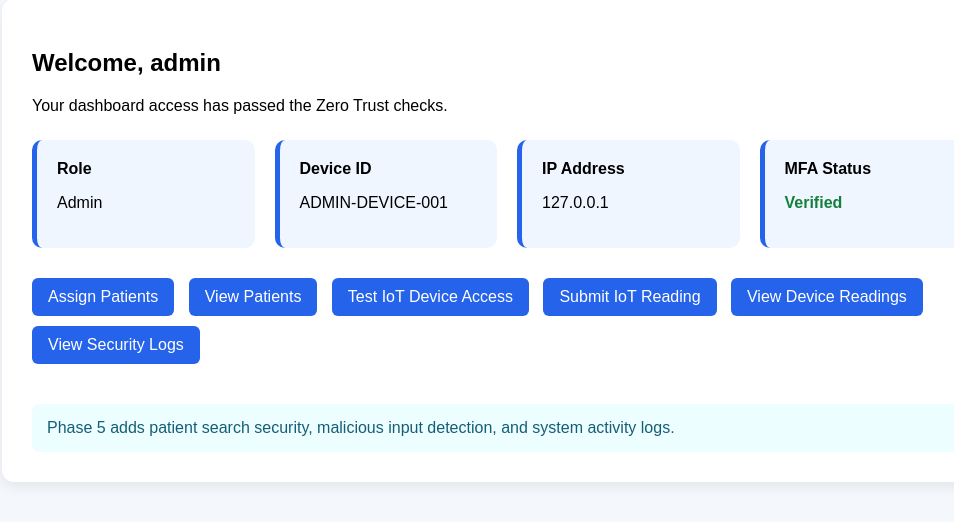
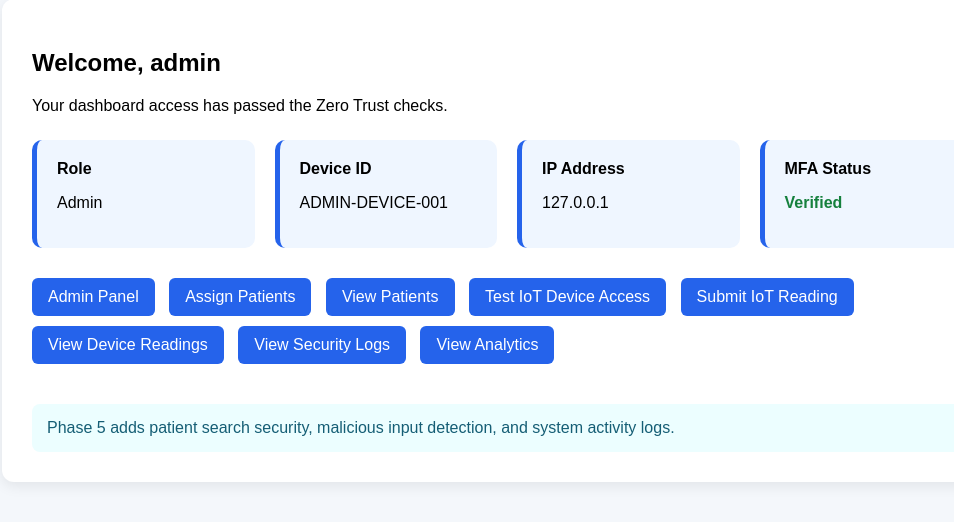
Before and after one commit to veevekmgr9/com771_zero_trust, a Flask app: page /dashboard in a window 1280 px wide. Shown: the part 89-611 px from the top of the page, without its empty margins (133-1087 px from the left). Run offline with Flask 3, Linux system fonts and the light colour scheme; a user stored in the database is signed in; data comes from the database, SQL or seed files in the repository.

Commit message:
Update dashboard actions to refine role-based access for Admin and Doctor users

```diff
--- a/templates/dashboard.html
+++ b/templates/dashboard.html
@@ -131,15 +131,20 @@
         </div>
 
         <div class="actions">
-            {% if role == 'admin' %}
+            {% if role == 'Admin' %}
             <a href="{{ url_for('admin_panel') }}" class="btn">Admin Panel</a>
             {% endif %}
+            {% if role in ['Admin', 'Doctor'] %}
             <a href="{{ url_for('assignments') }}" class="btn">Assign Patients</a>
+            {% endif %}
             <a href="{{ url_for('patients') }}" class="btn">View Patients</a>
             <a href="{{ url_for('iot_access') }}" class="btn">Test IoT Device Access</a>
             <a href="{{ url_for('submit_reading') }}" class="btn">Submit IoT Reading</a>
             <a href="{{ url_for('device_readings') }}" class="btn">View Device Readings</a>
             <a href="{{ url_for('security_logs') }}" class="btn">View Security Logs</a>
+            {% if role == 'Admin' %}
+            <a href="{{ url_for('analytics') }}" class="btn">View Analytics</a>
+            {% endif %}
         </div>
 
         <div class="note">
```
